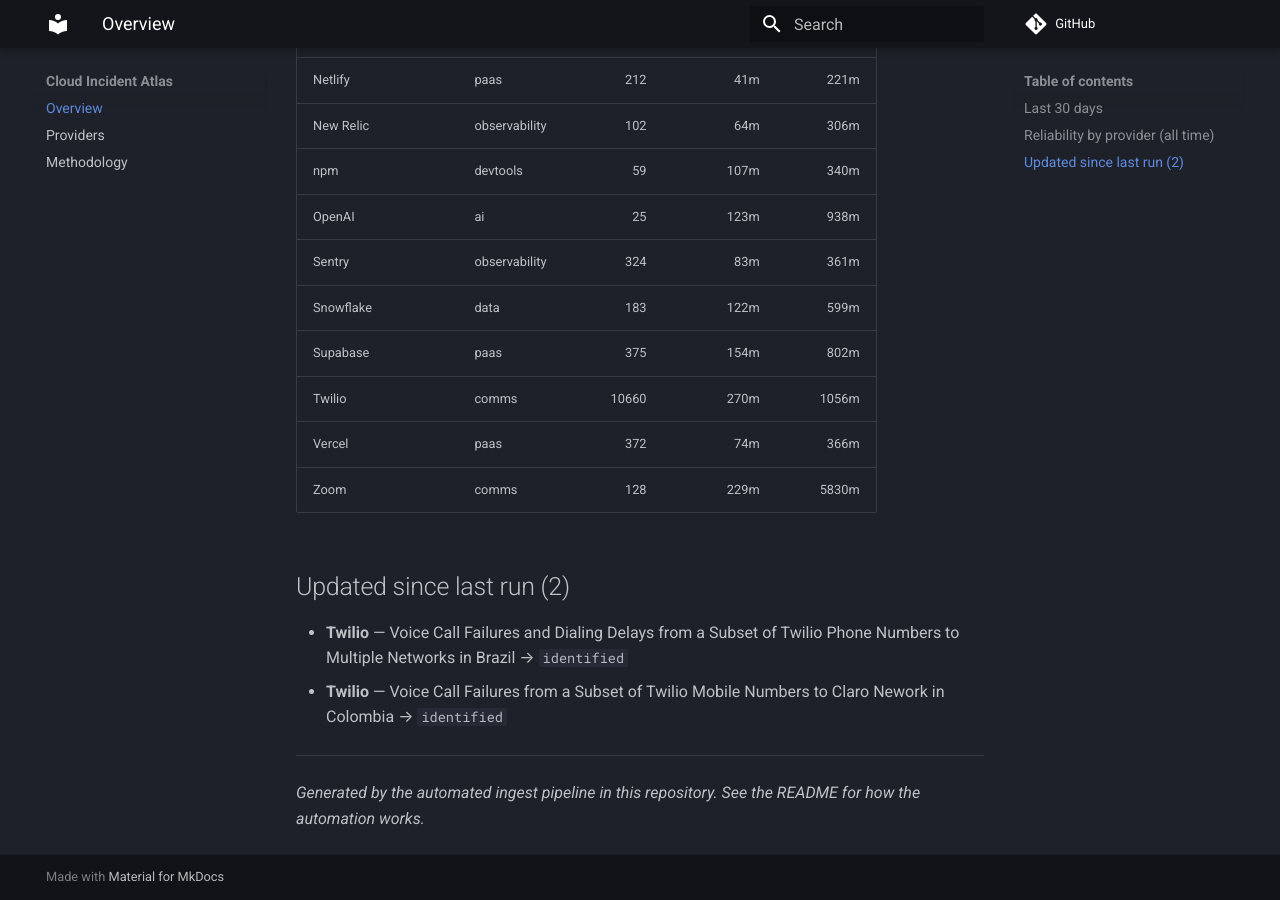
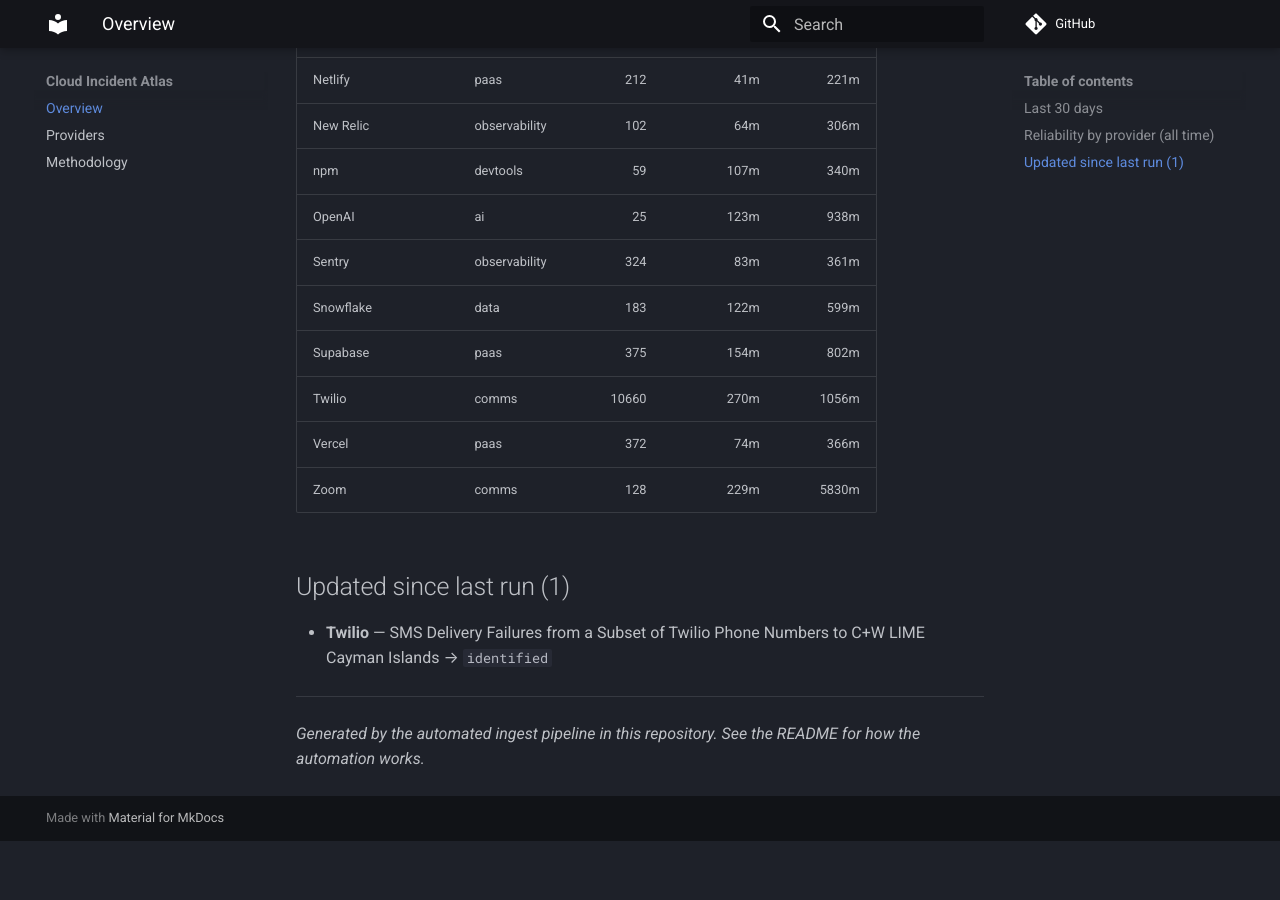
Before and after one commit to ayushgupta07xx/cloud-incident-atlas, an MkDocs documentation site: the page built from docs/index.md, in a window 1280 px wide and 900 px high, scrolled down 1071 px. Built offline with MkDocs 1.6.1 and Material for MkDocs 9.7.7, drawn with Linux system fonts in a browser that asks for light colours; comment, search, counter and statistics services are not loaded; after the commit the page ends 1912 px from its top, so only the background shows below that.

```diff
--- a/docs/index.md
+++ b/docs/index.md
@@ -36,10 +36,9 @@
 | Vercel | paas | 372 | 74m | 366m |
 | Zoom | comms | 128 | 229m | 5830m |
 
-## Updated since last run (2)
+## Updated since last run (1)
 
-- **Twilio** — Voice Call Failures and Dialing Delays from a Subset of Twilio Phone Numbers to Multiple Networks in Brazil → `identified`
-- **Twilio** — Voice Call Failures from a Subset of Twilio Mobile Numbers to Claro Nework in Colombia → `identified`
+- **Twilio** — SMS Delivery Failures from a Subset of Twilio Phone Numbers to C+W LIME Cayman Islands → `identified`
 
 ---
 
```
Also changed, not shown: other parts of docs/index.md (+1 -1 lines), 4 other files.
